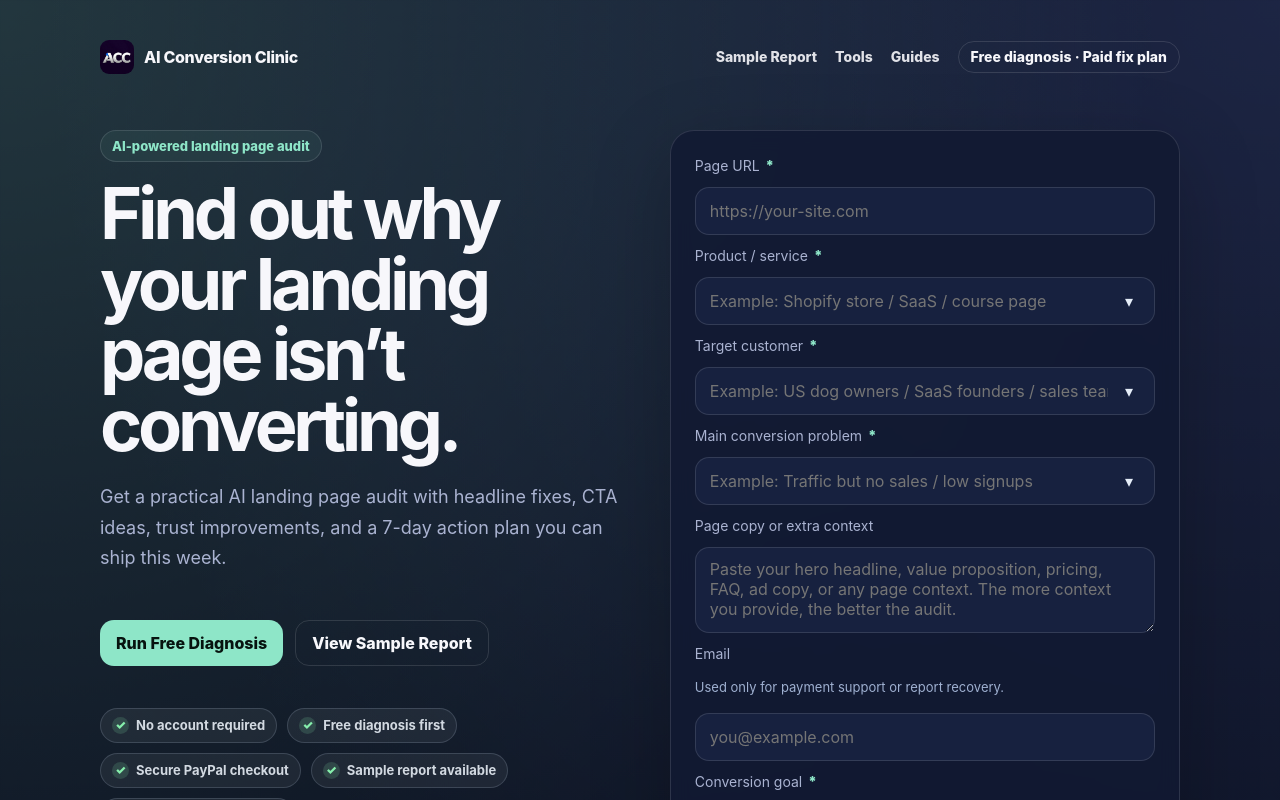
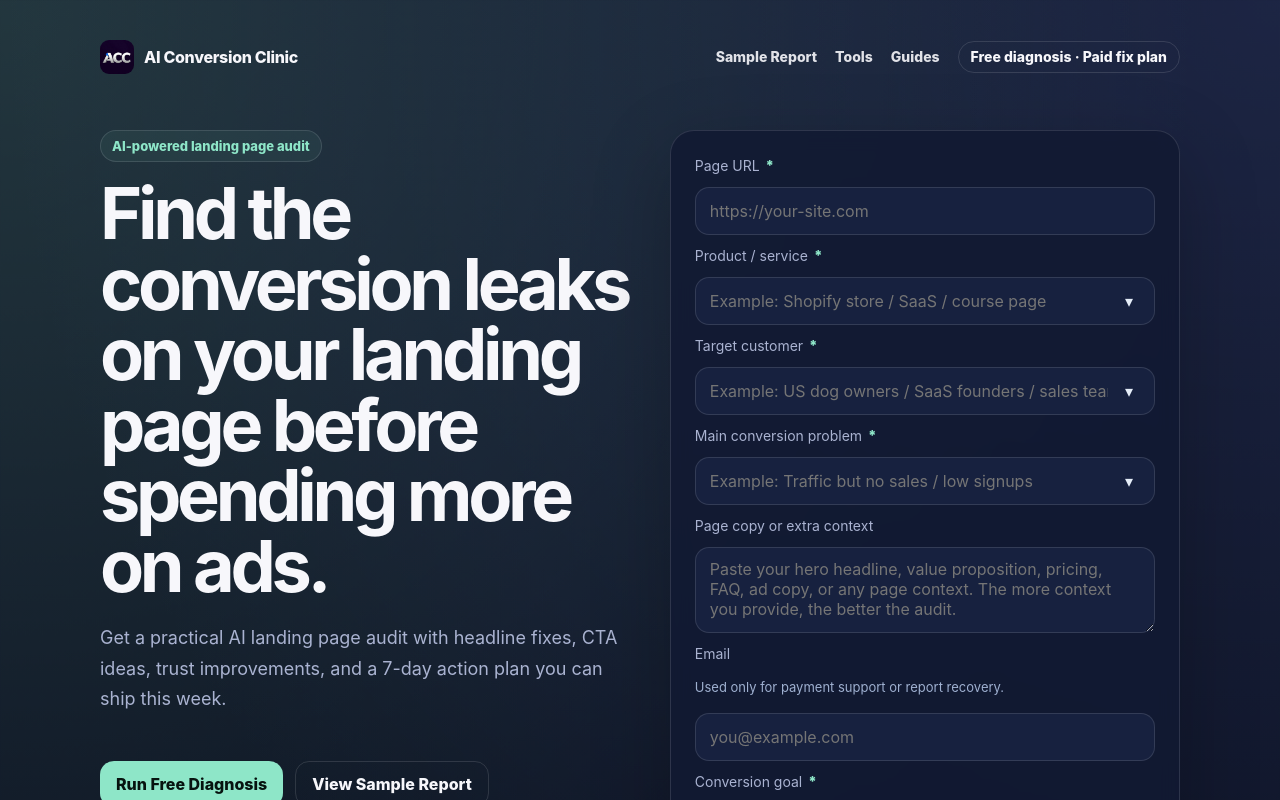
Before and after one commit to haiyangr-cmyk/ai-conversion-clinic, a Next.js app: page / in a window 1280 px wide. Shown: the top 800 px of the page. Built offline with nearby package versions, Linux system fonts and the light colour scheme.

Commit message:
Hero Copy Patch

```diff
--- a/app/page.tsx
+++ b/app/page.tsx
@@ -298,7 +298,7 @@ We found practical fixes for positioning, hero copy, CTA, trust proof, offer fra
         <section className="grid">
           <div className="hero">
             <div className="eyebrow">AI-powered landing page audit</div>
-            <h1>Find out why your landing page isn’t converting.</h1>
+            <h1>Find the conversion leaks on your landing page before spending more on ads.</h1>
             <p>Get a practical AI landing page audit with headline fixes, CTA ideas, trust improvements, and a 7-day action plan you can ship this week.</p>
 
             <div className="hero-actions">
```
